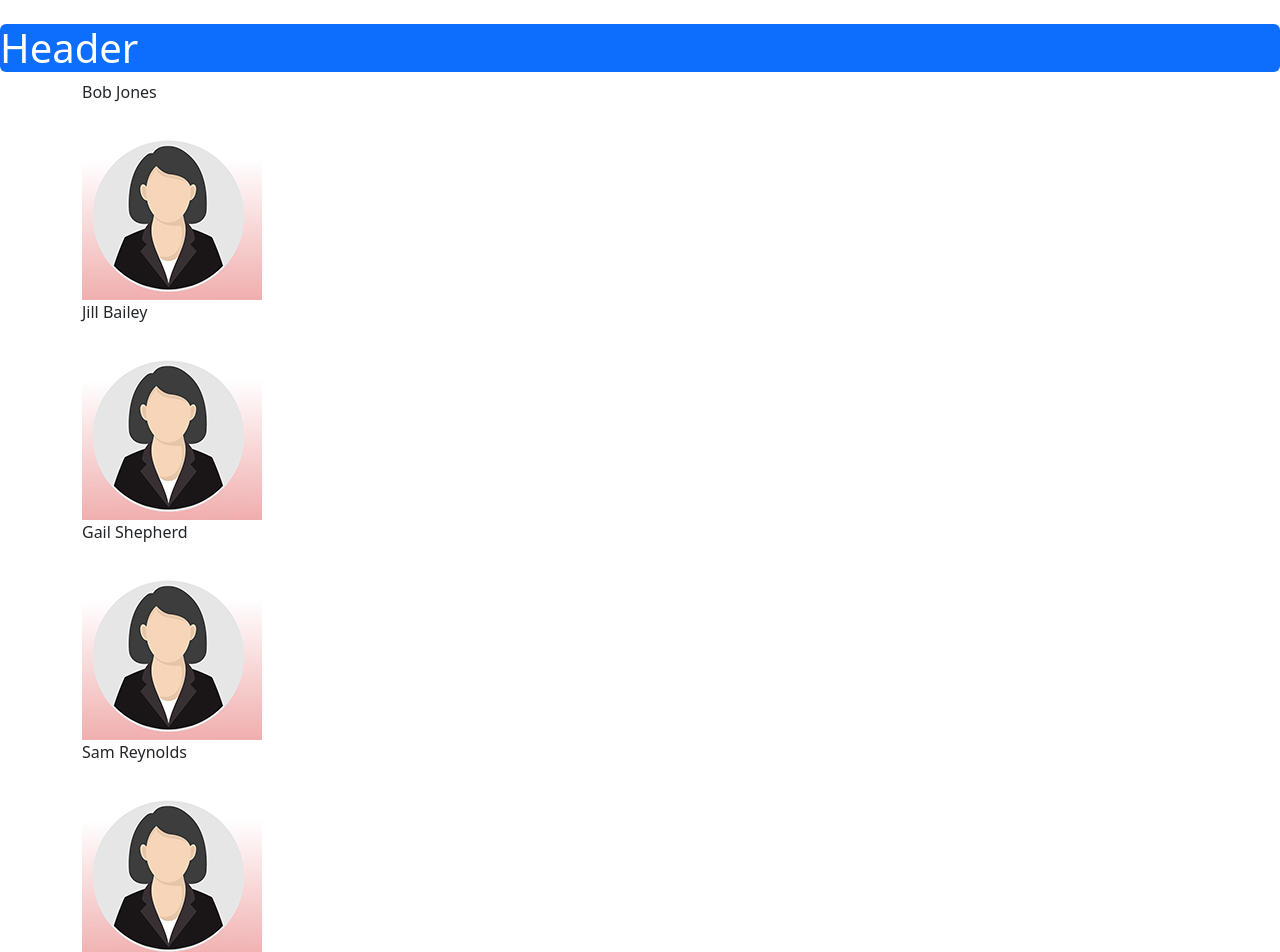
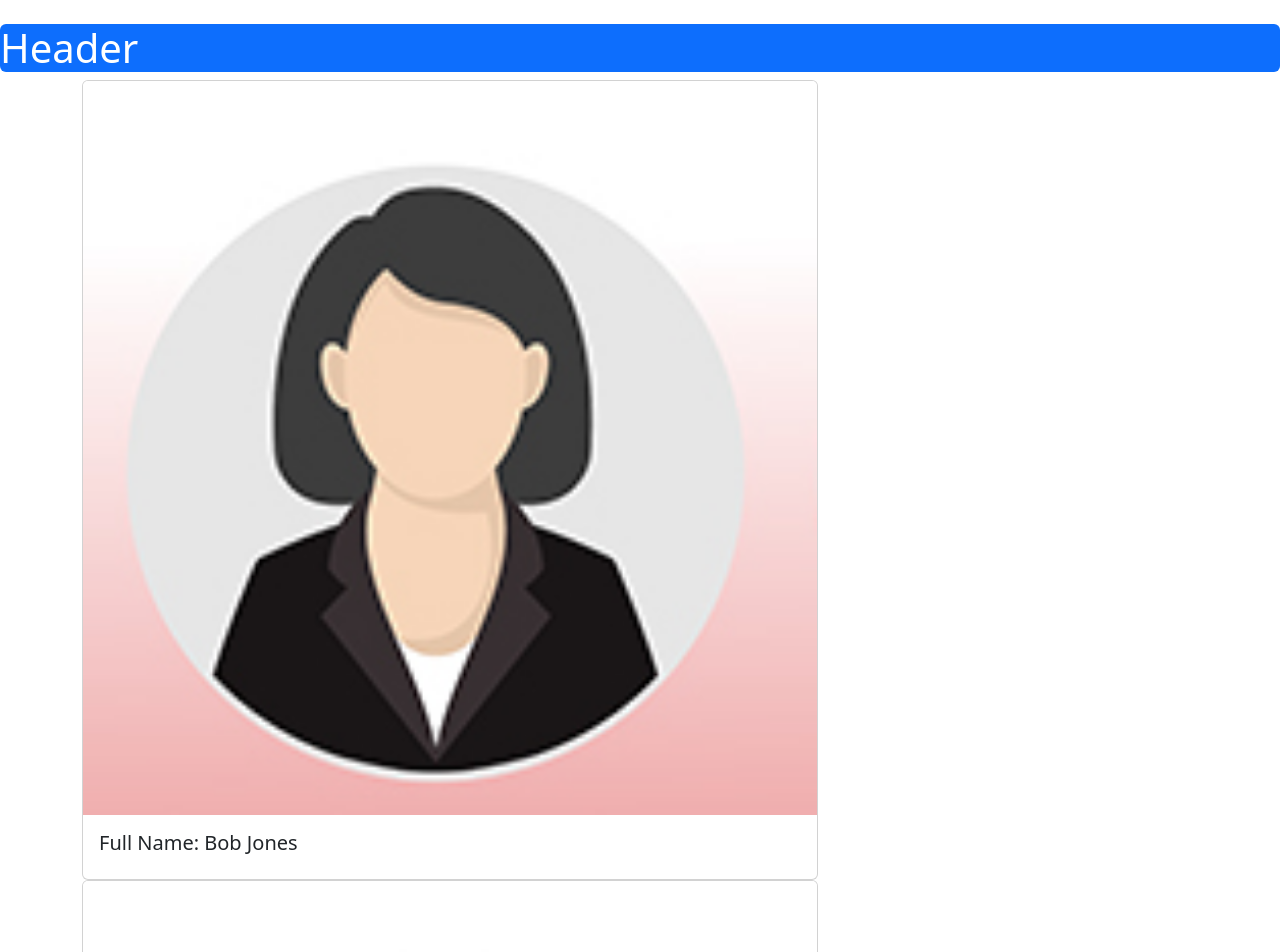
Before and after one commit to FahadGhaffar/Self_learning, a React (Create React App) app: page / in a window 1280 px wide. Shown: the top 952 px of the page. Built offline with nearby package versions, Linux system fonts and the light colour scheme.

Commit message:
employee

```diff
--- a/src/Exployee.js
+++ b/src/Exployee.js
@@ -100,10 +100,15 @@ const Employee =  () => {
 
     {
         employee.map((employee)=>
-        <>
-        <p> {employee.fullName}</p>
-        <img src={female} />
-        </>
+
+        <div className="card">
+        <img src={female} className="card-img-top"/>
+        <div className="card-body">
+            <h5 className="card-title"> Full Name: {employee.fullName}</h5>
+
+        </div>
+        </div>
+
          )
     }
     </div>
```
